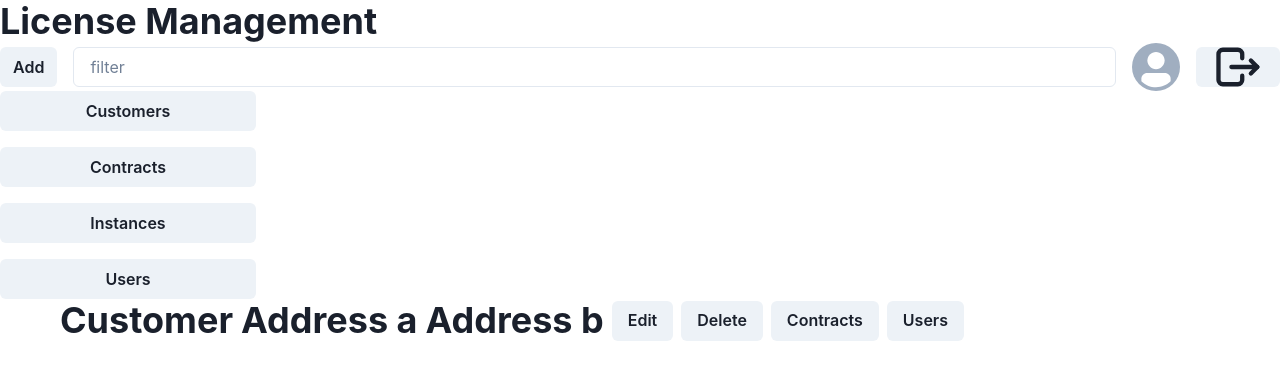
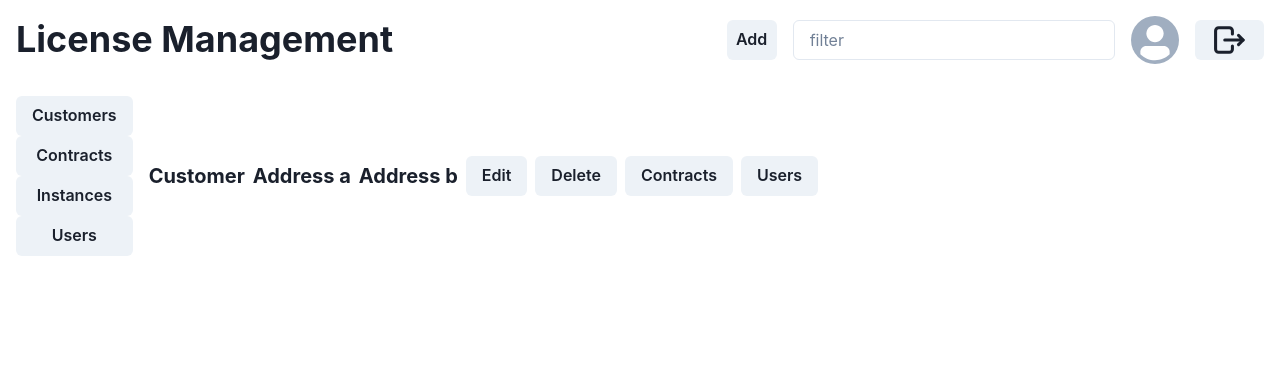
Before and after one commit to ralfze/group-04-license-management, a React (Create React App) app in the folder license-management/frontend/: page / in a window 1280 px wide. Shown: the top 380 px of the page. Built offline with nearby package versions, Linux system fonts and the light colour scheme.

Commit message:
Add more UI changes #4

```diff
--- a/license-management/frontend/src/routes/root.js
+++ b/license-management/frontend/src/routes/root.js
@@ -19,64 +19,70 @@ import { Link } from 'react-router-dom';
 const Root = () => {
   return (
     <ChakraProvider>
-      <Flex as='nav-top' p='1em' alignItems='center'>
-        <Heading as='h1'>License Management</Heading>
+      <Flex as="div" p="1em" alignItems="center">
+        <Heading as="h1">License Management</Heading>
         <Spacer />
 
-        <HStack spacing='1em'>
-          <Button as={Link} to='/add' variant='solid' size='md'>
+        <HStack spacing="1em">
+          <Button as={Link} to="/add" variant="solid" size="md">
             Add
           </Button>
-          <Input placeholder='filter'></Input>
-          <Avatar ></Avatar>
-          <Button as={Link} to='/add' variant='solid' >
-            <IconLogout size='4em' />
+          <Input placeholder="filter"></Input>
+          <Avatar></Avatar>
+          <Button as={Link} to="/add" variant="solid" size="md">
+            <IconLogout size="4em" />
           </Button>
         </HStack>
       </Flex>
 
-
-      <Grid spacing='0'>
-        <Box w='20%'>
-          <Stack spacing={4} flexDirection='column'>
-            <Button as={Link} to='/customers' variant='solid' size='md'>
+      <Flex as="nav" p="1em" alignItems="center">
+        <Flex spacing="1em" direction="column">
+          <Button as={Link} to="/customers" variant="solid" size="md">
             Customers
           </Button>
-            <Button as={Link} to='/contracts' variant='solid' size='md'>
+          <Button as={Link} to="/contracts" variant="solid" size="md">
             Contracts
           </Button>
-            <Button as={Link} to='/instances' variant='solid' size='md'>
+          <Button as={Link} to="/instances" variant="solid" size="md">
             Instances
           </Button>
-            <Button as={Link} to='/users' variant='solid' size='md'>
+          <Button as={Link} to="/users" variant="solid" size="md">
             Users
           </Button>
-          </Stack>
-        </Box>
+        </Flex>
 
-        <VStack w='80%'>
-          {
-            //<!-- Content -->
+        <Flex as="div" p="1em">
           <HStack>
-              <Heading>Customer</Heading>
-              <Heading> Address a</Heading>
-              <Heading> Address b</Heading>
-              <Button as={Link} to='edit' variant='solid' size='md'>
+            <Heading as="h2" size="md">
+              Customer
+            </Heading>
+
+            <Heading as="h2" size="md">
+              Address a
+            </Heading>
+
+            <Heading as="h2" size="md">
+              Address b
+            </Heading>
+
+            <Button as={Link} to="edit" variant="solid" size="md">
               Edit
             </Button>
-              <Button as={Link} to='/delete' variant='solid' size='md'>
+
+            <Button as={Link} to="/delete" variant="solid" size="md">
               Delete
             </Button>
-              <Button as={Link} to='/contracts' variant='solid' size='md'>
+
+            <Button as={Link} to="/contracts" variant="solid" size="md">
               Contracts
             </Button>
-              <Button as={Link} to='/users' variant='solid' size='md'>
+
+            <Button as={Link} to="/users" variant="solid" size="md">
               Users
             </Button>
           </HStack>
-          }
-        </VStack>
-      </Grid>
+        </Flex>
+      </Flex>
     </ChakraProvider>
   );
 };
```
Lines whose indentation alone changed are shown as unchanged.
